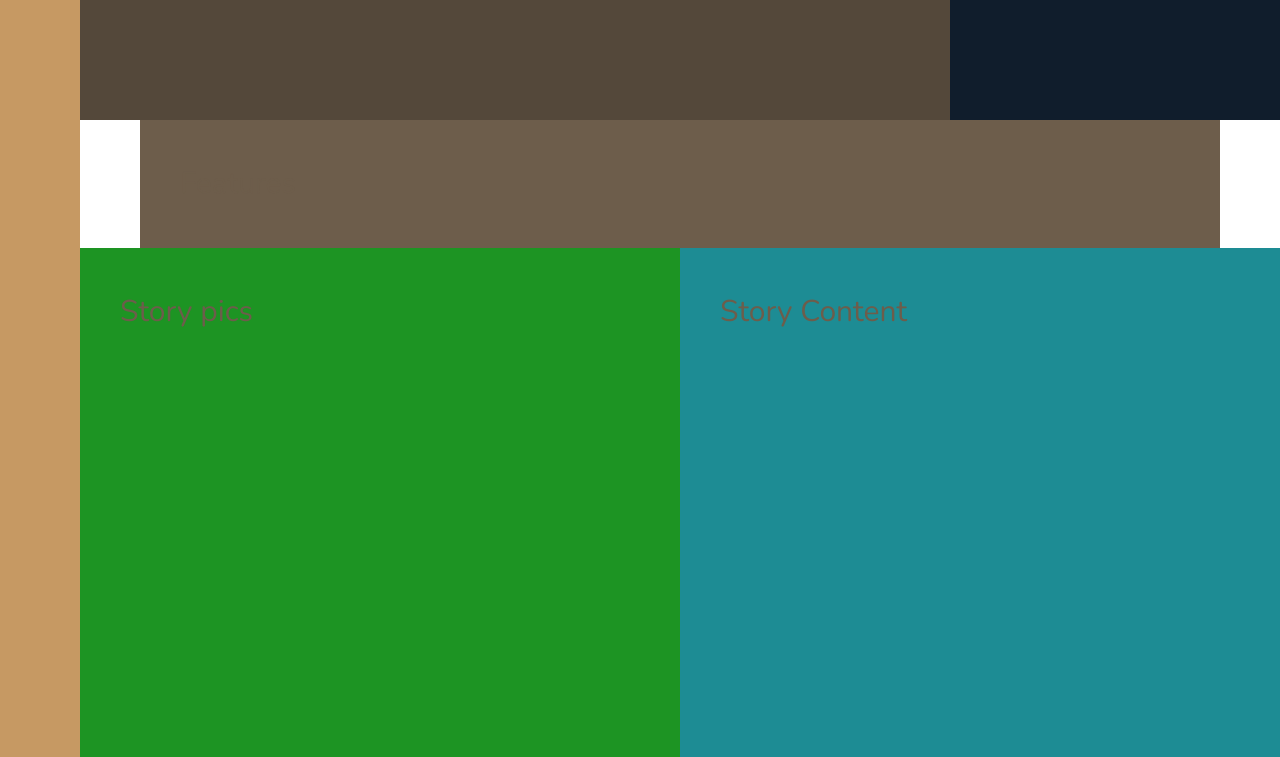
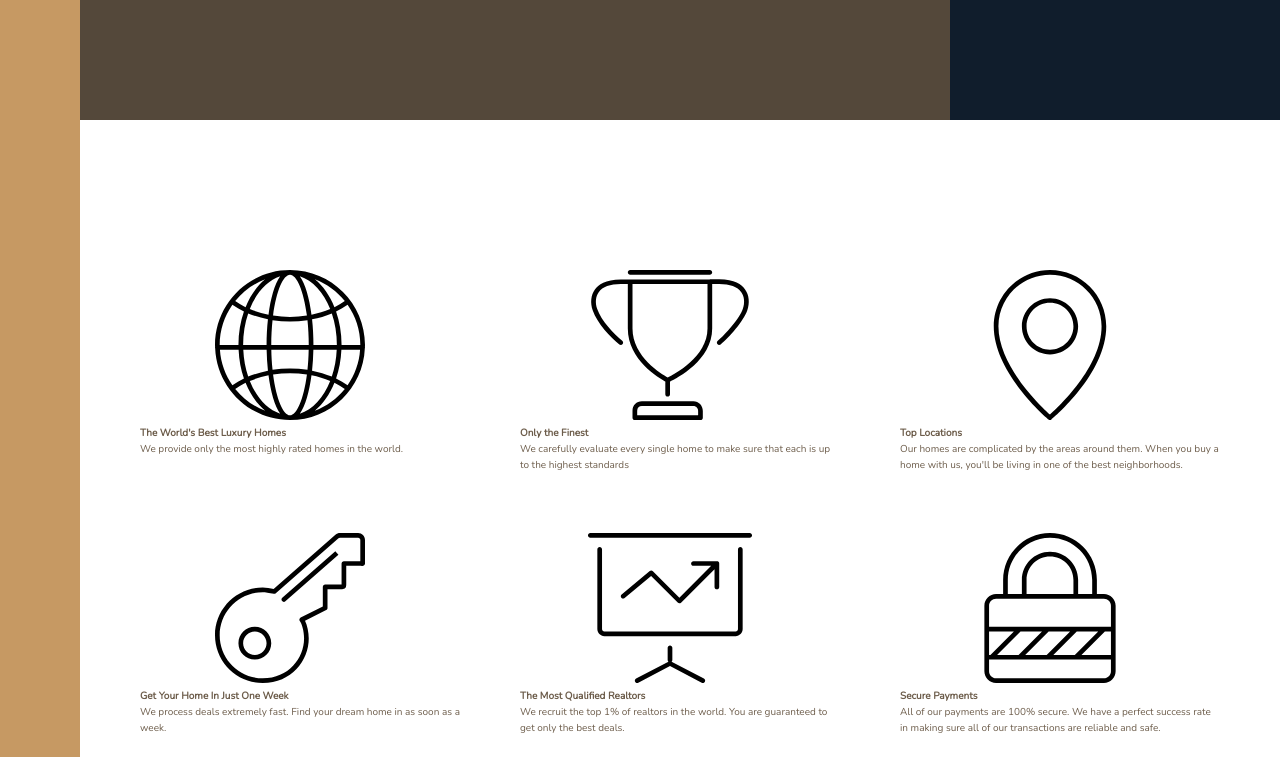
Before and after one commit to SashaPatsel/horizons, a website: page index.html in a window 1280 px wide. Shown: the part 520-1277 px from the top of the page. Drawn offline with nearby package versions, Linux system fonts and the light colour scheme.

Commit message:
add content for features section

```diff
--- a/index.html
+++ b/index.html
@@ -25,7 +25,48 @@
         </div>
 
         <section class="features">
-            Features
+            <div class="feature">
+                <svg class="feature__icon">
+                    <use xlink:href="img/sprite.svg#icon-global "></use>
+                </svg>
+                <h4 class="heading-4">The World's Best Luxury Homes</h4>
+                <p class="feature__text">We provide only the most highly rated homes in the world.</p>
+            </div>
+            <div class="feature">
+                <svg class="feature__icon">
+                    <use xlink:href="img/sprite.svg#icon-trophy"></use>
+                </svg>
+                <h4 class="heading-4">Only the Finest</h4>
+                <p class="feature__text">We carefully evaluate every single home to make sure that each is up to the highest standards</p>
+            </div>
+            <div class="feature">
+                <svg class="feature__icon">
+                    <use xlink:href="img/sprite.svg#icon-map-pin"></use>
+                </svg>
+                <h4 class="heading-4">Top Locations</h4>
+                <p class="feature__text">Our homes are complicated by the areas around them. When you buy a home with us, you'll be living in one of the best neighborhoods.</p>
+            </div>
+            <div class="feature">
+                <svg class="feature__icon">
+                    <use xlink:href="img/sprite.svg#icon-key"></use>
+                </svg>
+                <h4 class="heading-4">Get Your Home In Just One Week</h4>
+                <p class="feature__text">We process deals extremely fast. Find your dream home in as soon as a week.</p>
+            </div>
+            <div class="feature">
+                <svg class="feature__icon">
+                    <use xlink:href="img/sprite.svg#icon-presentation"></use>
+                </svg>
+                <h4 class="heading-4">The Most Qualified Realtors</h4>
+                <p class="feature__text">We recruit the top 1% of realtors in the world. You are guaranteed to get only the best deals.</p>
+            </div>
+            <div class="feature">
+                <svg class="feature__icon">
+                    <use xlink:href="img/sprite.svg#icon-lock"></use>
+                </svg>
+                <h4 class="heading-4">Secure Payments</h4>
+                <p class="feature__text">All of our payments are 100% secure. We have a perfect success rate in making sure all of our transactions are reliable and safe.</p>
+            </div>
         </section>
 
         <div class="story__pictures">
--- a/sass/_base.scss
+++ b/sass/_base.scss
@@ -39,8 +39,4 @@ body {
   grid-template-rows: 80vh min-content 40vw repeat(3, min-content);
   grid-template-columns: [sidebar-start] 8rem [sidebar-end full-start] minmax(6rem, 1fr) [center-start] repeat(8, [col-start] minmax(min-content, 14rem) [col-end]) [center-end] minmax(6rem, 1fr) [full-end];
 
-  & > * {
-    padding: 4rem;
-    font-size: 3rem;
-  }
 }
--- a/sass/_features.scss
+++ b/sass/_features.scss
@@ -1,4 +1,7 @@
 .features {
-  background-color: $color-grey-dark-2;
   grid-column: center-start / center-end;
+  margin: 15rem 0;
+  display: grid;
+  grid-template-columns: repeat(3, 1fr);
+  grid-gap: 6rem;
 }
```
Also changed, not shown: css/style.css.
